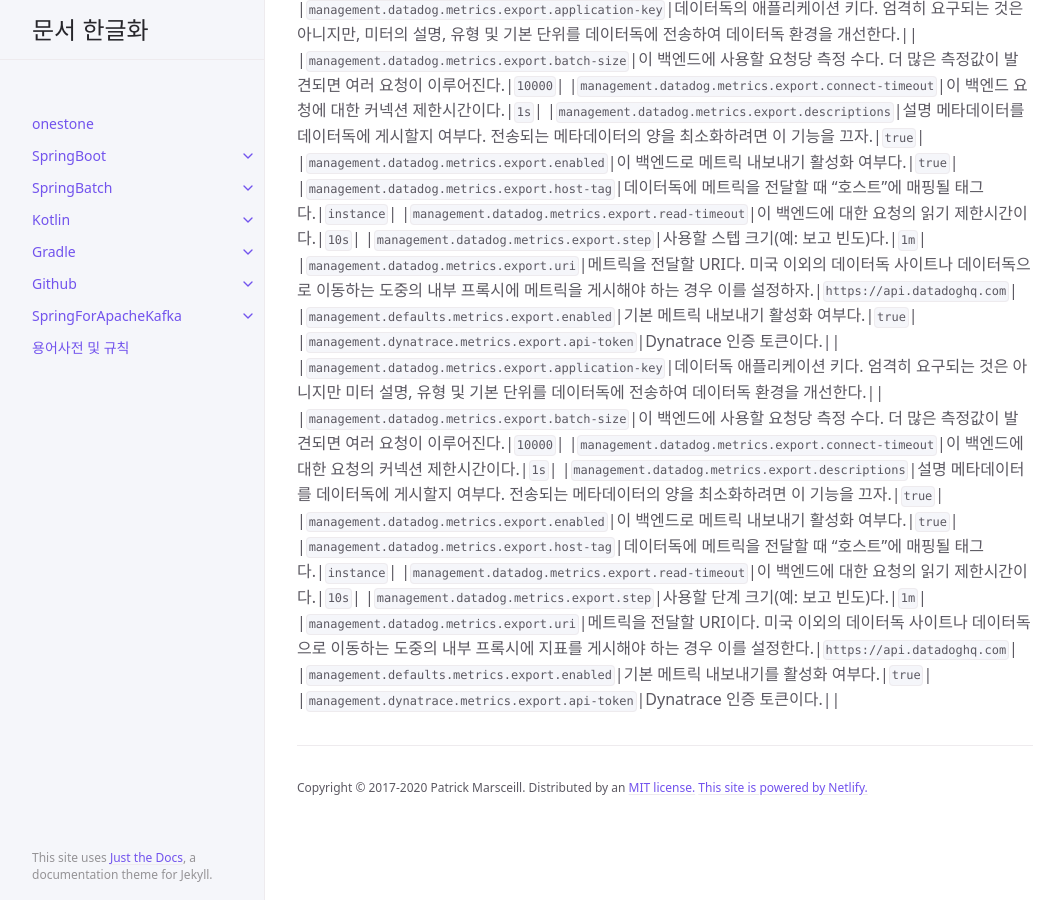
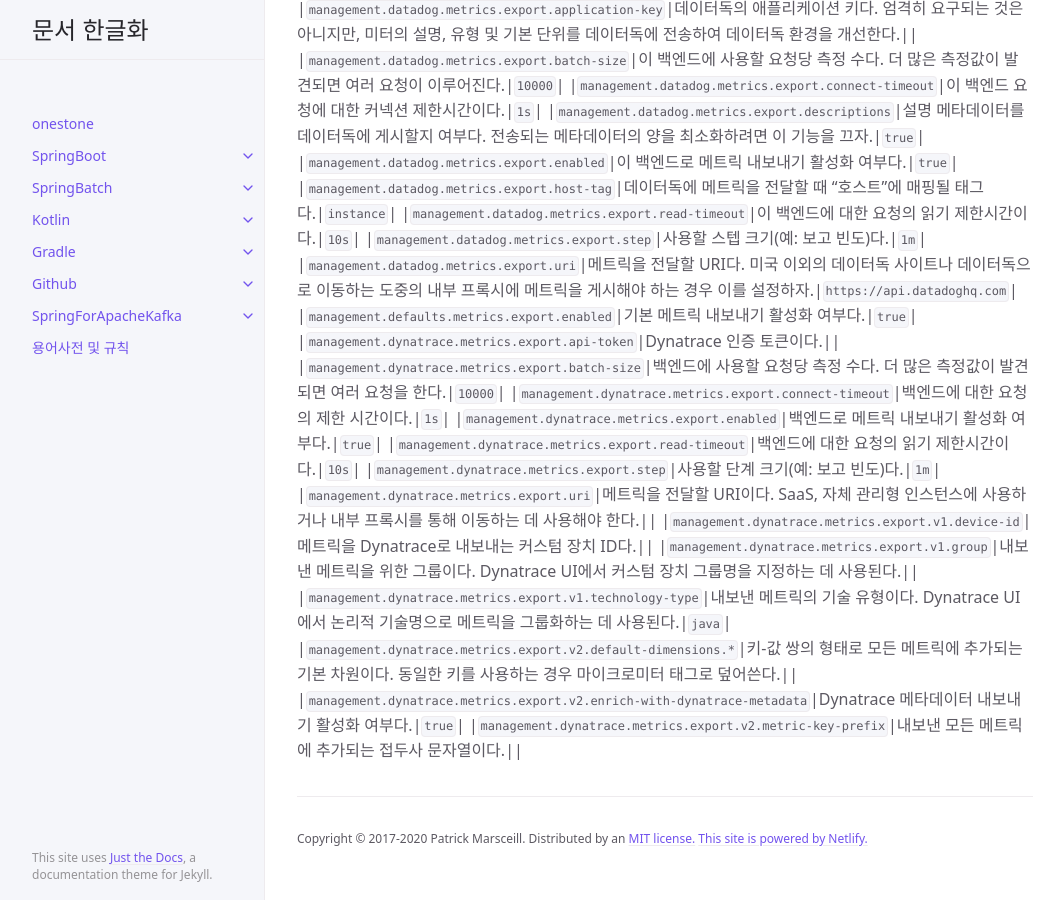
Before and after one commit to onestone9900/onestone9900.github.io, a Jekyll site: the page built from docs/spring_boot/3.1.1/spring_boot/19.appendices.md, in a window 1280 px wide and 900 px high, scrolled down 70896 px. Shown: the whole window, without its empty margins (107-1167 px from the left). Built offline with Jekyll 4.4.1, drawn with Linux system fonts in a browser that asks for light colours.

Commit message:
docs: spring boot - ## .A.14. 액츄에이터 프로퍼티(Actuator Properties)

```diff
--- a/docs/spring_boot/3.1.1/spring_boot/19.appendices.md
+++ b/docs/spring_boot/3.1.1/spring_boot/19.appendices.md
@@ -1332,14 +1332,15 @@ nav_order: 19
 |`management.datadog.metrics.export.uri`|메트릭을 전달할 URI다. 미국 이외의 데이터독 사이트나 데이터독으로 이동하는 도중의 내부 프록시에 메트릭을 게시해야 하는 경우 이를 설정하자.|`https://api.datadoghq.com`|
 |`management.defaults.metrics.export.enabled`|기본 메트릭 내보내기 활성화 여부다.|`true`|
 |`management.dynatrace.metrics.export.api-token`|Dynatrace 인증 토큰이다.||
-|`management.datadog.metrics.export.application-key`|데이터독 애플리케이션 키다. 엄격히 요구되는 것은 아니지만 미터 설명, 유형 및 기본 단위를 데이터독에 전송하여 데이터독 환경을 개선한다.||
-|`management.datadog.metrics.export.batch-size`|이 백엔드에 사용할 요청당 측정 수다. 더 많은 측정값이 발견되면 여러 요청이 이루어진다.|`10000`|
-|`management.datadog.metrics.export.connect-timeout`|이 백엔드에 대한 요청의 커넥션 제한시간이다.|`1s`|
-|`management.datadog.metrics.export.descriptions`|설명 메타데이터를 데이터독에 게시할지 여부다. 전송되는 메타데이터의 양을 최소화하려면 이 기능을 끄자.|`true`|
-|`management.datadog.metrics.export.enabled`|이 백엔드로 메트릭 내보내기 활성화 여부다.|`true`|
-|`management.datadog.metrics.export.host-tag`|데이터독에 메트릭을 전달할 때 "호스트"에 매핑될 태그다.|`instance`|
-|`management.datadog.metrics.export.read-timeout`|이 백엔드에 대한 요청의 읽기 제한시간이다.|`10s`|
-|`management.datadog.metrics.export.step`|사용할 단계 크기(예: 보고 빈도)다.|`1m`|
-|`management.datadog.metrics.export.uri`|메트릭을 전달할 URI이다. 미국 이외의 데이터독 사이트나 데이터독으로 이동하는 도중의 내부 프록시에 지표를 게시해야 하는 경우 이를 설정한다.|`https://api.datadoghq.com`|
-|`management.defaults.metrics.export.enabled`|기본 메트릭 내보내기를 활성화 여부다.|`true`|
-|`management.dynatrace.metrics.export.api-token`|Dynatrace 인증 토큰이다.||
+|`management.dynatrace.metrics.export.batch-size`|백엔드에 사용할 요청당 측정 수다. 더 많은 측정값이 발견되면 여러 요청을 한다.|`10000`|
+|`management.dynatrace.metrics.export.connect-timeout`|백엔드에 대한 요청의 제한 시간이다.|`1s`|
+|`management.dynatrace.metrics.export.enabled`|백엔드로 메트릭 내보내기 활성화 여부다.|`true`|
+|`management.dynatrace.metrics.export.read-timeout`|백엔드에 대한 요청의 읽기 제한시간이다.|`10s`|
+|`management.dynatrace.metrics.export.step`|사용할 단계 크기(예: 보고 빈도)다.|`1m`|
+|`management.dynatrace.metrics.export.uri`|메트릭을 전달할 URI이다. SaaS, 자체 관리형 인스턴스에 사용하거나 내부 프록시를 통해 이동하는 데 사용해야 한다.||
+|`management.dynatrace.metrics.export.v1.device-id`|메트릭을 Dynatrace로 내보내는 커스텀 장치 ID다.||
+|`management.dynatrace.metrics.export.v1.group`|내보낸 메트릭을 위한 그룹이다. Dynatrace UI에서 커스텀 장치 그룹명을 지정하는 데 사용된다.||
+|`management.dynatrace.metrics.export.v1.technology-type`|내보낸 메트릭의 기술 유형이다. Dynatrace UI에서 논리적 기술명으로 메트릭을 그룹화하는 데 사용된다.|`java`|
+|`management.dynatrace.metrics.export.v2.default-dimensions.*`|키-값 쌍의 형태로 모든 메트릭에 추가되는 기본 차원이다. 동일한 키를 사용하는 경우 마이크로미터 태그로 덮어쓴다.||
+|`management.dynatrace.metrics.export.v2.enrich-with-dynatrace-metadata`|Dynatrace 메타데이터 내보내기 활성화 여부다.|`true`|
+|`management.dynatrace.metrics.export.v2.metric-key-prefix`|내보낸 모든 메트릭에 추가되는 접두사 문자열이다.||
```
